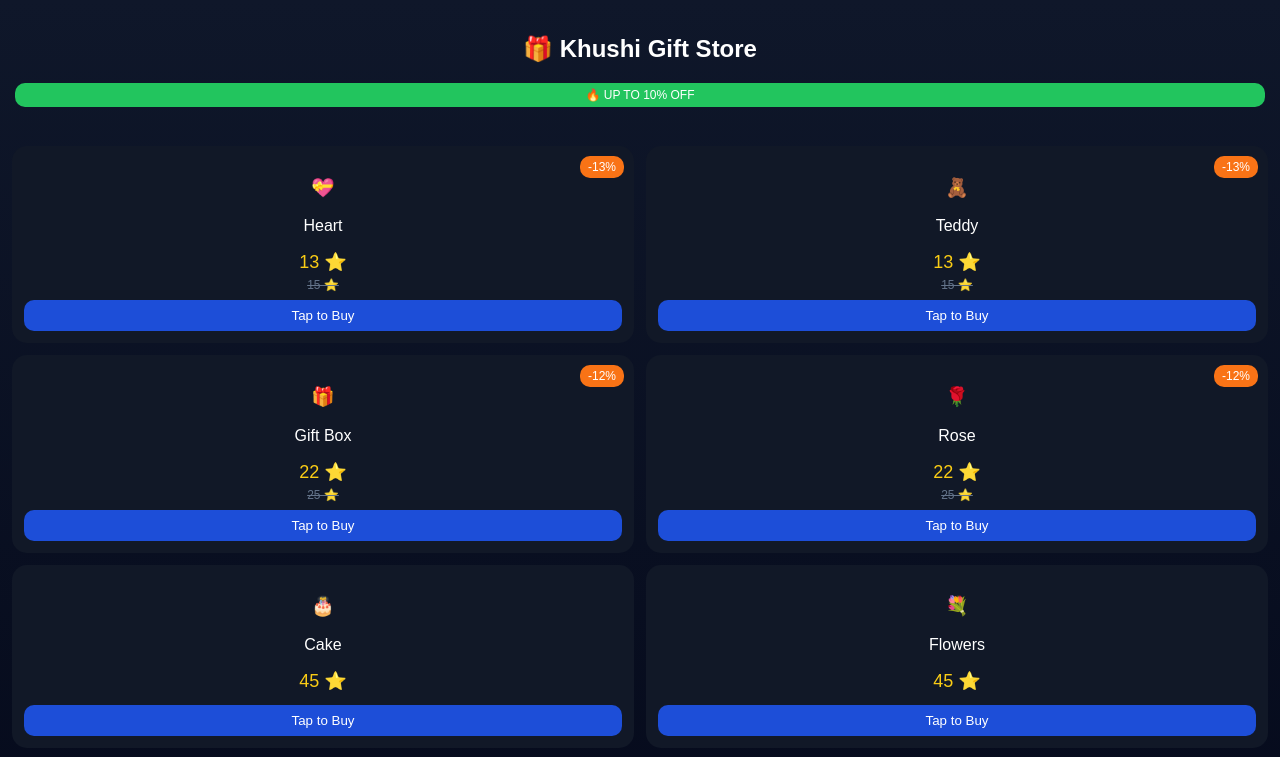
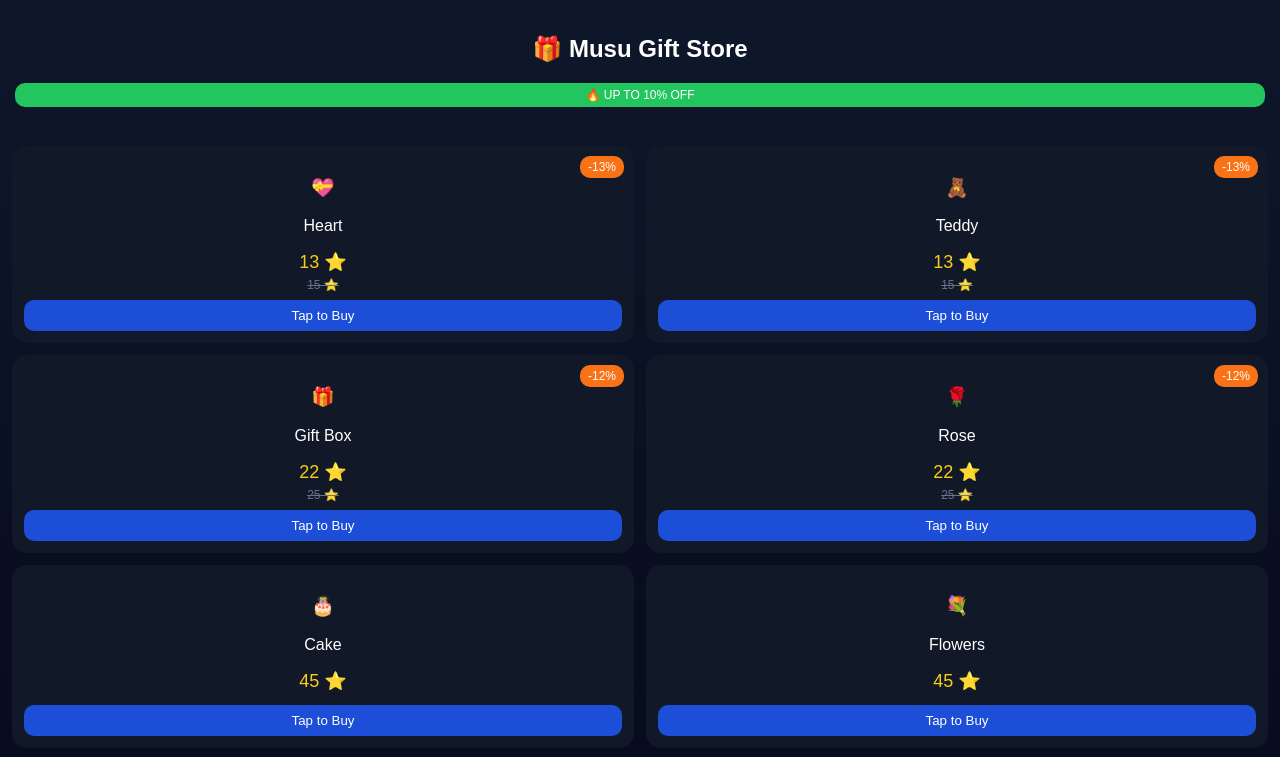
Before and after one commit to bkk26205/Musu-gifts, a plain HTML site: page index.html in a window 1280 px wide. Shown: the top 757 px of the page. Drawn offline with Linux system fonts and the light colour scheme; a script that the page names is missing.

Commit message:
Update index.html

```diff
--- a/index.html
+++ b/index.html
@@ -77,7 +77,7 @@ button{
 <body>
 
 <div class="header">
-<h2>🎁 Khushi Gift Store</h2>
+<h2>🎁 Musu Gift Store</h2>
 <p class="badge">🔥 UP TO 10% OFF</p>
 </div>
 
```
